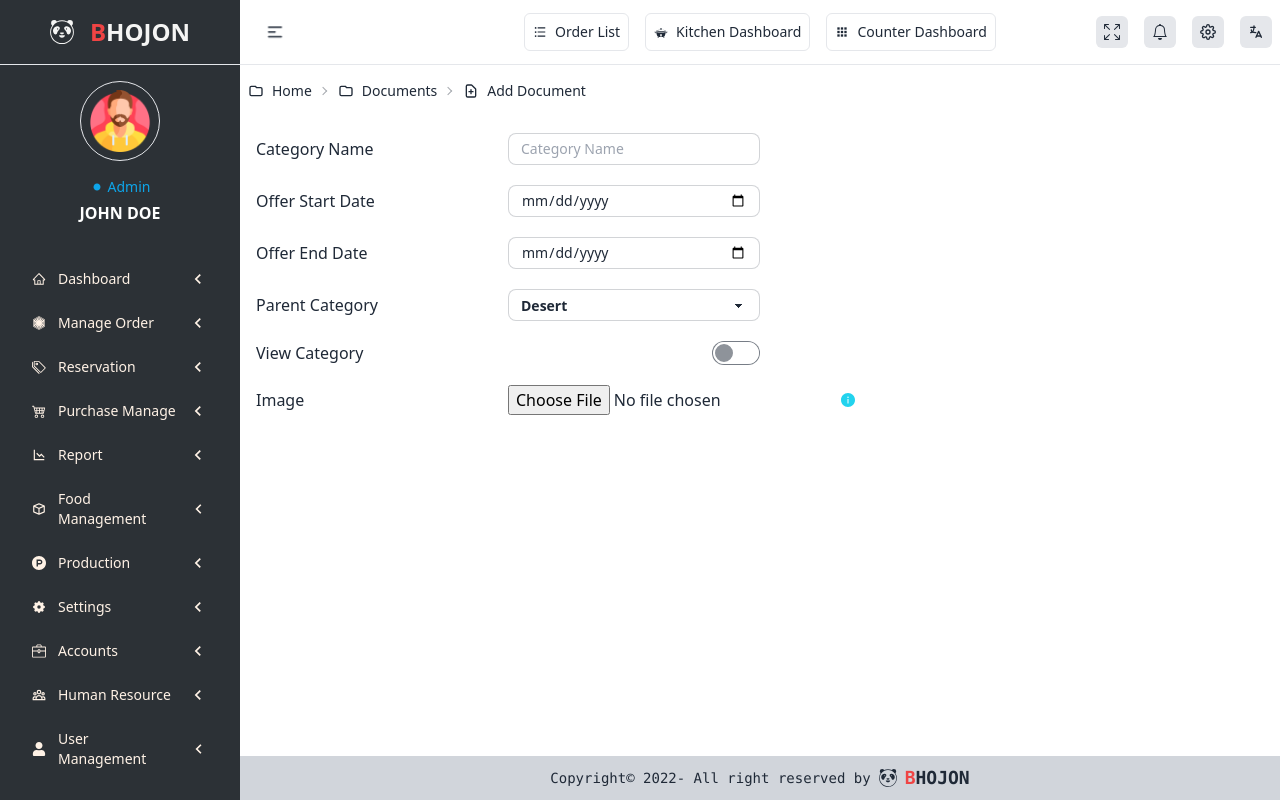
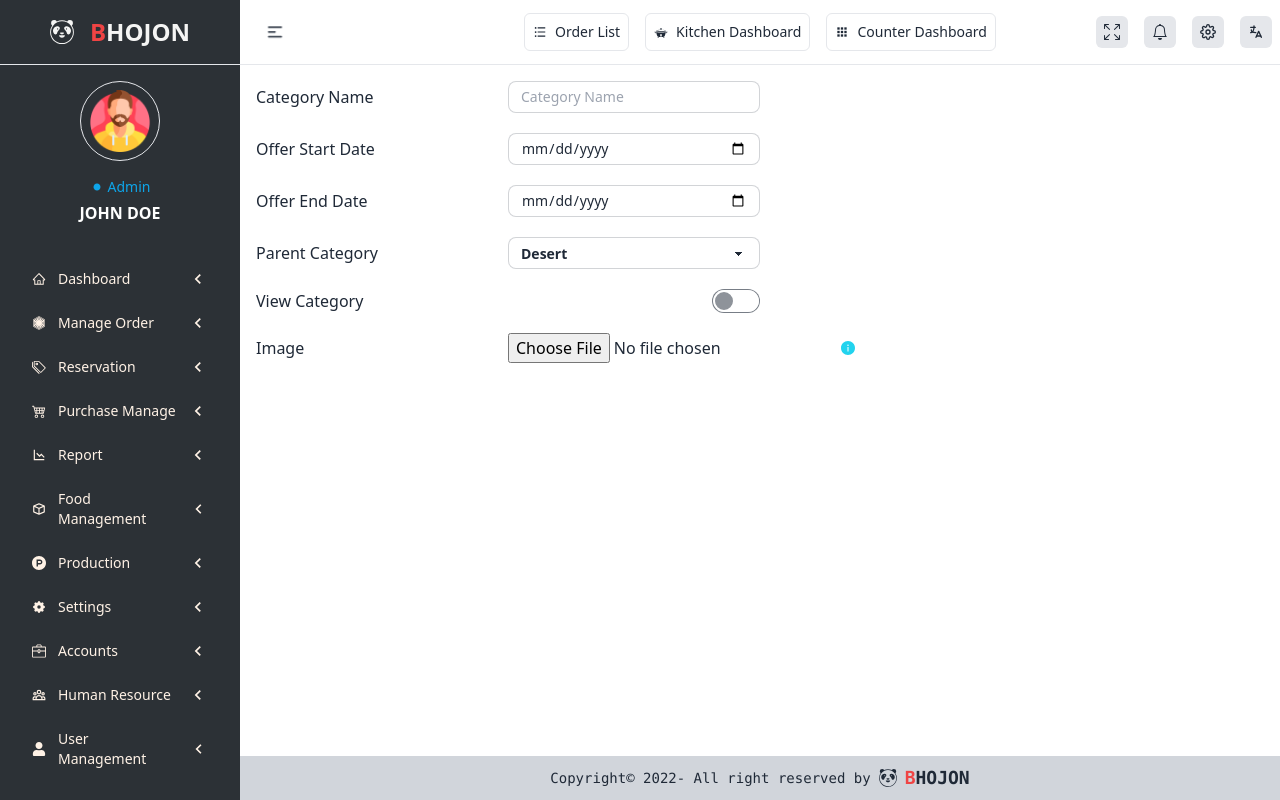
Before and after one commit to nDevers/Bhojon, a React (Create React App) app: page /dashboard/food-management/manage-food/add-food in a window 1280 px wide. Built offline with nearby package versions, Linux system fonts and the light colour scheme.

Commit message:
breadcumb feature is hidden

```diff
--- a/src/pages/dashboard/dashboard.js
+++ b/src/pages/dashboard/dashboard.js
@@ -258,8 +258,6 @@ const Dashboard = () => {
 
           <main className="scroll-smooth scrollbar-thin scrollbar-thumb-gray-400 overflow-x-auto">
             <div className="m-2">
-              <Breadcrumbs />
-
               <Outlet />
             </div>
           </main>
```
